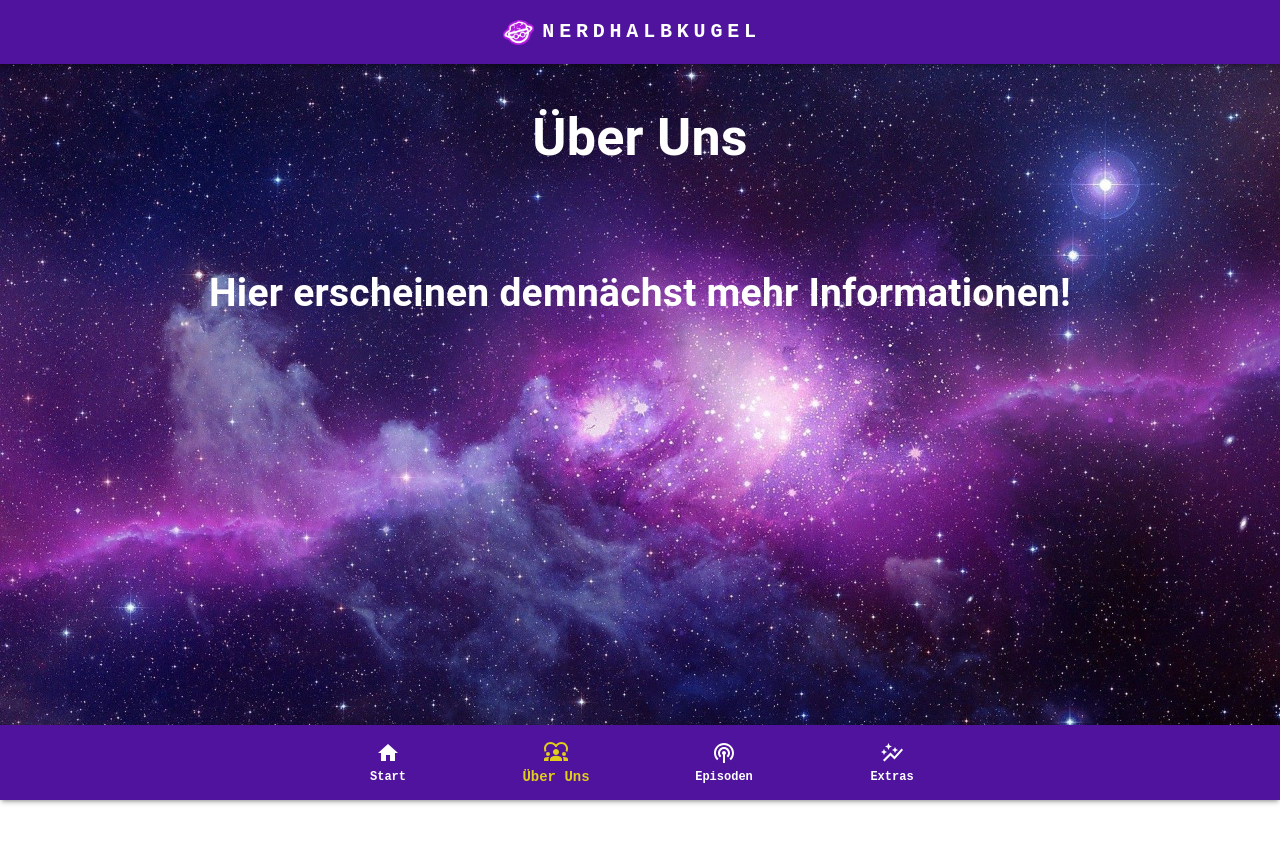
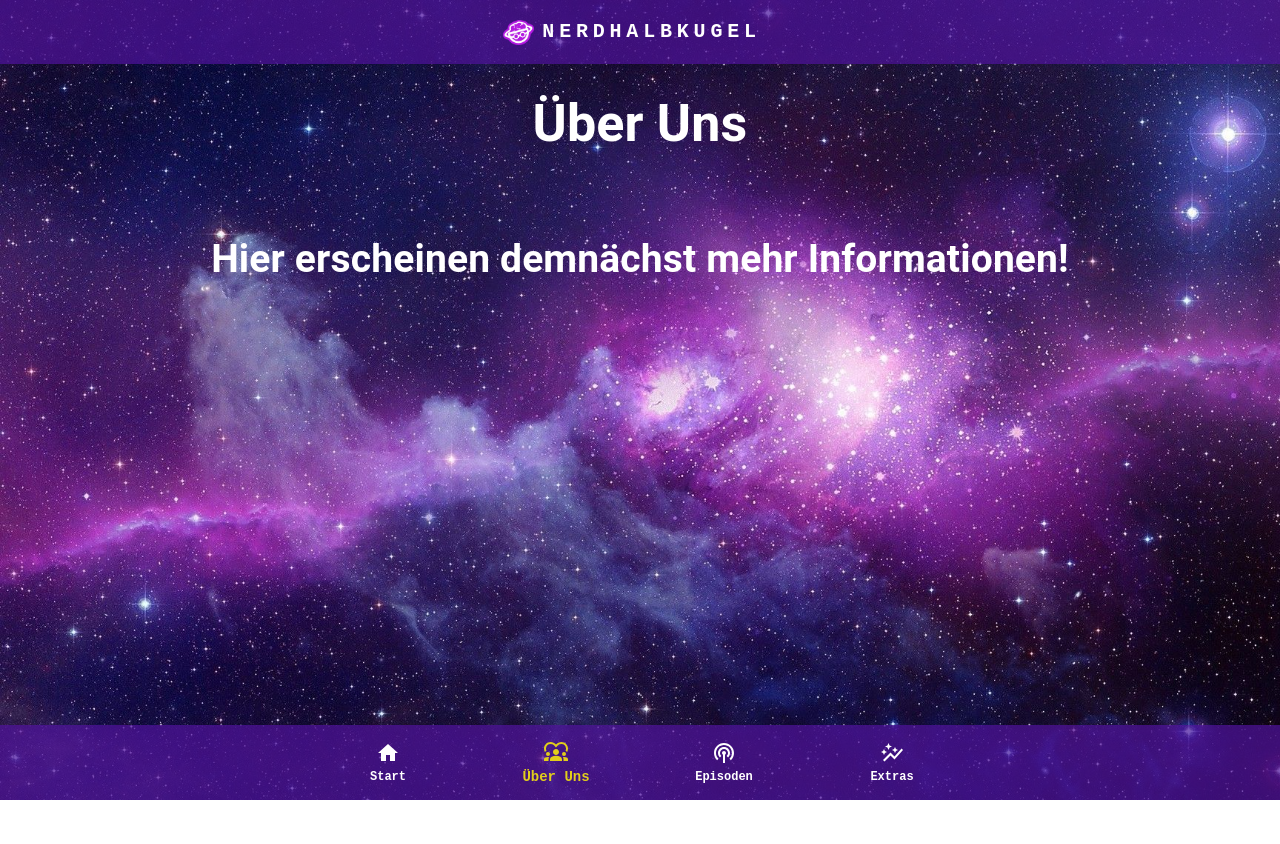
Before and after one commit to Hobba/nhk-app, a React (Create React App) app: page / in a window 1280 px wide. Both pictures are taken after a click on the button "Über Uns". Shown: the top 844 px of the page. Before the commit the page ends 800 px from the top, so only its background shows below. Built offline with nearby package versions, Linux system fonts and the light colour scheme.

Commit message:
Make appbar and navi transparent

```diff
--- a/src/App.css
+++ b/src/App.css
@@ -1,26 +1,36 @@
-.App {
-  text-align: center;
-}
-
-.Spotify-widget {
-    margin-top: 80px;
-}
-
-.body {
+main {
     background-image: url("../public/background.jpg");
     background-size: cover;
-    height: calc(100vh - 120px);
     display: flex;
     flex-direction: column;
     align-items: center;
     justify-content: flex-start;
     font-size: calc(10px + 2vmin);
     color: white;
+    height: 100vh;
 }
 
-.placeholder-text{
+.page {
+    display: flex;
+    flex-direction: column;
+    align-items: center;
+    justify-content: flex-start;
+    font-size: calc(10px + 2vmin);
+    color: white;
+    height: 100vh;
+}
+
+.placeholder-text {
     align-items: center;
     justify-content: flex-start;
     text-align: center;
-    margin: 20px;
+    /*margin: 20px;*/
 }
+
+.headline {
+    padding-top: 50px;
+}
+
+.headline2 {
+    padding-top: 40px;
+}
--- a/src/App.tsx
+++ b/src/App.tsx
@@ -5,12 +5,14 @@ import ResponsiveAppBar from "./components/AppBar/ResponsiveAppBar";
 
 
 function App() {
-  return (
-      <>
-        <ResponsiveAppBar />
-        <FixedBottomNavigation />
-      </>
-  );
+    return (
+        <main>
+            <div>
+                <ResponsiveAppBar/>
+                <FixedBottomNavigation/>
+            </div>
+        </main>
+    );
 }
 
 export default App;
--- a/src/components/AppBar/ResponsiveAppBar.tsx
+++ b/src/components/AppBar/ResponsiveAppBar.tsx
@@ -30,7 +30,7 @@ function ResponsiveAppBar() {
 
     return (
         <ThemeProvider theme={theme}>
-            <AppBar position="sticky" color="primary">
+            <AppBar position="fixed" style={{ background: 'rgba(80, 19, 157, 0.7)', boxShadow: 'none'}}>
                 <Container maxWidth="xl">
                     <Toolbar disableGutters>
                         <img
--- a/src/components/Navigation/FixedBottomNavigation.tsx
+++ b/src/components/Navigation/FixedBottomNavigation.tsx
@@ -37,7 +37,8 @@ export default function FixedBottomNavigation() {
                     label: {
                         fontFamily: 'monospace',
                         fontWeight: 600,
-                        marginTop: '5px'
+                        marginTop: '5px',
+                        whiteSpace: 'nowrap',
                     }
                 },
             },
@@ -68,7 +69,7 @@ export default function FixedBottomNavigation() {
             <CssBaseline/>
             <ThemeProvider theme={theme}>
                 <Paper
-                    sx={{position: 'fixed', bottom: 0, left: 0, right: 0, zIndex: 100}}
+                    sx={{position: 'absolute', bottom: 0, left: 0, right: 0, background: 'rgba(80, 19, 157, 0.7)'}}
                     elevation={3}>
                     <BottomNavigation
                         showLabels
@@ -77,8 +78,15 @@ export default function FixedBottomNavigation() {
                             setValue(newValue);
                         }}
                         sx={{
-                            backgroundColor: '#50139d',
+                            position: 'absolute',
+                            bottom: 0,
+                            left: 0,
+                            right: 0,
+                            // backgroundColor: '#50139d',
                             height: 75,
+                            background: 'rgba(80, 19, 157, 0.7)',
+                            //background: 'transparent',
+                            boxShadow: 'none'
                         }}>
                         <BottomNavigationAction label="Start" icon={<HomeIcon/>}/>
                         <BottomNavigationAction label="Über Uns" icon={<Diversity1/>}/>
--- a/src/pages/Extras/Timeline.tsx
+++ b/src/components/Timeline/Timeline.tsx
@@ -6,9 +6,9 @@ import TimelineConnector from '@mui/lab/TimelineConnector';
 import TimelineContent from '@mui/lab/TimelineContent';
 import TimelineOppositeContent from '@mui/lab/TimelineOppositeContent';
 import TimelineDot from '@mui/lab/TimelineDot';
-import MovieIcon from '../../components/Icons/Logo_Film.png';
-import SeriesIcon from '../../components/Icons/Logo_Serie.png'
-import OneShotIcon from '../../components/Icons/Logo_OneShot.png'
+import MovieIcon from '../Icons/Logo_Film.png';
+import SeriesIcon from '../Icons/Logo_Serie.png'
+import OneShotIcon from '../Icons/Logo_OneShot.png'
 import Typography from '@mui/material/Typography';
 import {Box, createTheme, Icon, Paper, ThemeProvider} from '@mui/material';
 import {timelineOppositeContentClasses} from "@mui/lab";
--- a/src/pages/AboutUs/AboutUs.tsx
+++ b/src/pages/AboutUs/AboutUs.tsx
@@ -2,12 +2,12 @@ import React from 'react';
 
 const AboutUs = () => {
     return (
-        <body className="body">
-        <h1>Über Uns</h1>
+        <div className="page">
+        <h1 className="headline">Über Uns</h1>
         <div className="placeholder-text">
             <h2>Hier erscheinen demnächst mehr Informationen!</h2>
         </div>
-        </body>
+        </div>
     );
 };
 
--- a/src/pages/Episodes/Episodes.tsx
+++ b/src/pages/Episodes/Episodes.tsx
@@ -2,12 +2,12 @@ import React from 'react';
 
 const Episodes = () => {
     return (
-        <body className="body">
-            <h1>Episoden</h1>
+        <div className="page">
+            <h1 className="headline">Episoden</h1>
             <div className="placeholder-text">
                 <h2>Hier können demnächst alle unsere Podcastfolgen gehört werden!</h2>
             </div>
-        </body>
+        </div>
     );
 };
 
--- a/src/pages/Extras/Extras.tsx
+++ b/src/pages/Extras/Extras.tsx
@@ -1,14 +1,14 @@
 import React from 'react';
-import CustomizedTimeline from "./Timeline";
+import CustomizedTimeline from "../../components/Timeline/Timeline";
 
 const Extras = () => {
     return (
-        <body className="body">
-        <div className="placeholder-text">
-            <h2>Marvel Cinematic Universe Timeline</h2>
-            <CustomizedTimeline />
+        <div className="page">
+            <div className="placeholder-text">
+                <h2 className="headline2">Marvel Cinematic Universe Timeline</h2>
+                <CustomizedTimeline/>
+            </div>
         </div>
-        </body>
     );
 };
 
--- a/src/pages/Home/Home.css
+++ b/src/pages/Home/Home.css
@@ -1,23 +1,7 @@
-.Home {
-    text-align: center;
-}
-
-.home-body {
-    background-image: url("../../../public/background.jpg");
-    background-size: cover;
-    min-height: 100vh;
-    display: flex;
-    flex-direction: column;
-    align-items: center;
-    justify-content: center;
-    font-size: calc(10px + 2vmin);
-    color: white;
-}
-
 .home-logo {
     height: 30vmin;
     pointer-events: none;
-    margin-top: 40px;
+    margin-top: 10px;
 }
 
 @keyframes home-logo-spin {
@@ -40,4 +24,5 @@
     justify-content: flex-start;
     text-align: center;
     margin: 40px;
+    padding-top: 20px;
 }
--- a/src/pages/Home/Home.tsx
+++ b/src/pages/Home/Home.tsx
@@ -5,14 +5,14 @@ import '../../App.css'
 
 const Home = () => {
     return (
-        <body className="body">
-        <div className="greeting">
-            <h2>
-                Herzlich Willkommen auf der Nerdhalbkugel
-            </h2>
+        <div className="page">
+            <div className="greeting">
+                <h2>
+                    Herzlich Willkommen auf der Nerdhalbkugel
+                </h2>
+            </div>
+            <img src={logo} className="home-logo"/>
         </div>
-        <img src={logo} className="home-logo"/>
-        </body>
     );
 };
 
```
